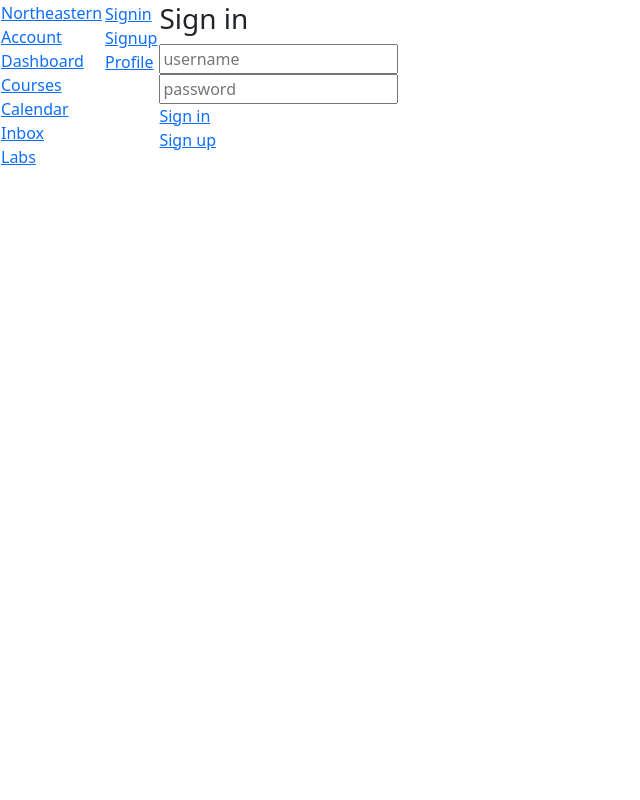
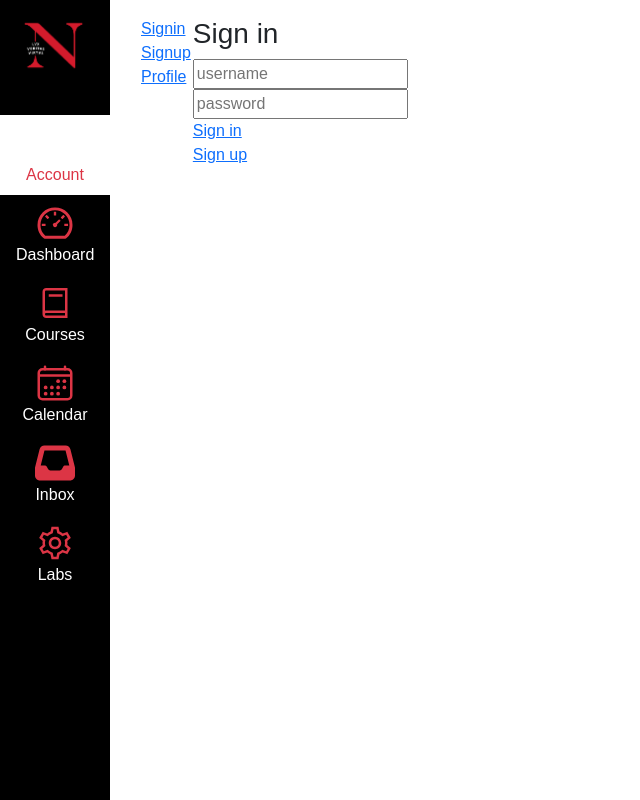
Before and after one commit to MackenzieCreamer/kanbas-react-web-app, a React (Create React App) app: page /Labs#/Kanbas/Account/Signin in a window 1280 px wide. Shown: the whole page, without its empty margins (0-640 px from the left). Built offline with nearby package versions, Linux system fonts and the light colour scheme; the HTML template or start-up script is replaced by a standard one.

Commit message:
Make changes up to the end of the lab for section 4.1

```diff
--- a/src/Kanbas/Courses/Home/index.tsx
+++ b/src/Kanbas/Courses/Home/index.tsx
@@ -2,15 +2,13 @@ import Modules from "../Modules";
 import CourseStatus from "./Status";
 export default function Home() {
   return (
-    <table id="wd-home">
-      <tr>
-        <td valign="top">
-          <Modules />
-        </td>
-        <td valign="top">
-          <CourseStatus />
-        </td>
-      </tr>
-    </table>
+    <div className="d-flex" id="wd-home">
+      <div className="flex-fill">
+        <Modules />
+      </div>
+      <div className="d-none d-md-block">
+        <CourseStatus />
+      </div>
+    </div>
   );
 }
--- a/src/Kanbas/Courses/index.tsx
+++ b/src/Kanbas/Courses/index.tsx
@@ -3,20 +3,21 @@ import Modules from "./Modules";
 import Home from "./Home";
 import Assignments from "./Assignments";
 import AssignmentEditor from "./Assignments/Editor";
+import { FaAlignJustify } from "react-icons/fa";
 
 
 import { Navigate, Route, Routes } from "react-router";
 export default function Courses() {
     return (
       <div id="wd-courses">
-        <h2>Course 1234</h2>
+        <h2 className="text-danger">
+        <FaAlignJustify className="me-4 fs-4 mb-1" />Course 1234</h2>
         <hr />
-        <table>
-          <tr>
-            <td valign="top">
+        <div className="d-flex">
+          <div className="d-none d-md-block">
             <CoursesNavigation />
-            </td>
-            <td valign="top">
+          </div>
+          <div className="flex-fill">
             <Routes>
               <Route path="/" element={<Navigate to="Home" />} />
               <Route path="Home" element={<Home />} />
@@ -25,8 +26,8 @@ export default function Courses() {
               <Route path="Assignments/:aid" element={<AssignmentEditor />} />
               <Route path="People" element={<h2>People</h2>} />
             </Routes>
-            </td>
-          </tr>
-        </table>
           </div>
-  );}
+        </div>
+    </div>
+  );
+}
--- a/src/Kanbas/Navigation.tsx
+++ b/src/Kanbas/Navigation.tsx
@@ -1,13 +1,45 @@
+import { AiOutlineDashboard } from "react-icons/ai";
+import { IoCalendarOutline } from "react-icons/io5";
+import { LiaBookSolid, LiaCogSolid } from "react-icons/lia";
+import { FaInbox, FaRegCircleUser } from "react-icons/fa6";
+import { useLocation } from "react-router";
 import { Link } from "react-router-dom";
 export default function KanbasNavigation() {
+  const { pathname } = useLocation();
+  const notActive = "list-group-item text-white bg-black text-center border-0"
+  const active = "list-group-item text-center border-0 text-danger bg-white"
   return (
-    <div id="wd-kanbas-navigation">
-      <a href="https://www.northeastern.edu/" id="wd-neu-link" target="_blank">Northeastern</a><br/>
-      <Link to="/Kanbas/Account" id="wd-account-link">Account</Link><br/>
-      <Link to="/Kanbas/Dashboard" id="wd-dashboard-link">Dashboard</Link><br/>
-      <Link to="/Kanbas/Dashboard" id="wd-course-link">Courses</Link><br/>
-      <Link to="/Kanbas/Calendar" id="wd-calendar-link">Calendar</Link><br/>
-      <Link to="/Kanbas/Inbox" id="wd-inbox-link">Inbox</Link><br/>
-      <Link to="/Labs" id="wd-labs-link">Labs</Link><br/>
+    <div id="wd-kanbas-navigation" style={{ width: 110 }}
+         className="list-group rounded-0 position-fixed
+         bottom-0 top-0 d-none d-md-block z-2 bg-black">
+      <a id="wd-neu-link" target="_blank"
+        href="https://www.northeastern.edu/"
+        className="list-group-item bg-black border-0">
+        <img src="/images/NEU.png" width="75px" /></a><br />
+      <Link to="/Kanbas/Account" id="wd-account-link"
+        className={`nav-link ${pathname.includes("Account") ? active : notActive}`}>
+        <FaRegCircleUser className="fs-1 text text-white" /><br />
+        Account </Link>
+      <Link to="/Kanbas/Dashboard" id="wd-dashboard-link"
+        className={`nav-link ${pathname.includes("Dashboard") ? active : notActive}`}>
+        <AiOutlineDashboard className="fs-1 text-danger" /><br />
+        Dashboard </Link>
+      <Link to="/Kanbas/Dashboard" id="wd-course-link"
+        className={notActive}>
+        <LiaBookSolid className="fs-1 text-danger" /><br />
+        Courses </Link>
+      <Link to="/Kanbas/Calendar" id="wd-calendar-link"
+        className={`nav-link ${pathname.includes("Calendar") ? active : notActive}`}>
+        <IoCalendarOutline className="fs-1 text-danger" /><br />
+        Calendar </Link>
+      <Link to="/Kanbas/Inbox" id="wd-inbox-link"
+        className={`nav-link ${pathname.includes("Inbox") ? active : notActive}`}>
+        <FaInbox className="fs-1 text-danger" /><br />
+        Inbox </Link>
+      <Link to="/Labs" id="wd-labs-link"
+        className="list-group-item text-white
+                   bg-black text-center border-0">
+        <LiaCogSolid className="fs-1 text-danger" /><br />
+        Labs </Link>
     </div>
 );}
--- a/src/Kanbas/index.tsx
+++ b/src/Kanbas/index.tsx
@@ -3,16 +3,13 @@ import Account from "./Account";
 import Dashboard from "./Dashboard";
 import KanbasNavigation from "./Navigation";
 import Courses from "./Courses";
+import "./styles.css";
 
 export default function Kanbas() {
   return (
         <div id="wd-kanbas">
-        <table>
-                <tr>
-                <td valign="top">
             <KanbasNavigation />
-                </td>
-                <td valign="top">
+            <div className="wd-main-content-offset p-3">
                 <Routes>
                     <Route path="/" element={<Navigate to="Account" />} />
                     <Route path="/Account/*" element={<Account />} />
@@ -21,8 +18,6 @@ export default function Kanbas() {
                     <Route path="/Calendar" element={<h1>Calendar</h1>} />
                     <Route path="/Inbox" element={<h1>Inbox</h1>} />
                 </Routes>
-                </td>
-            </tr>
-        </table>
+            </div>
     </div>
 );}
--- /dev/null
+++ b/src/Kanbas/styles.css
@@ -0,0 +1,8 @@
+body   {  margin: 0;  padding: 0;  }
+body * {  font-family: Arial, Helvetica, sans-serif;  }
+
+@media (min-width: 768px) {
+  #wd-kanbas .wd-main-content-offset {
+    padding-left: 140px !important;
+  }
+}
```
Also changed, not shown: public/images/NEU.png (added), test.txt (deleted). Lines whose indentation alone changed are shown as unchanged.
